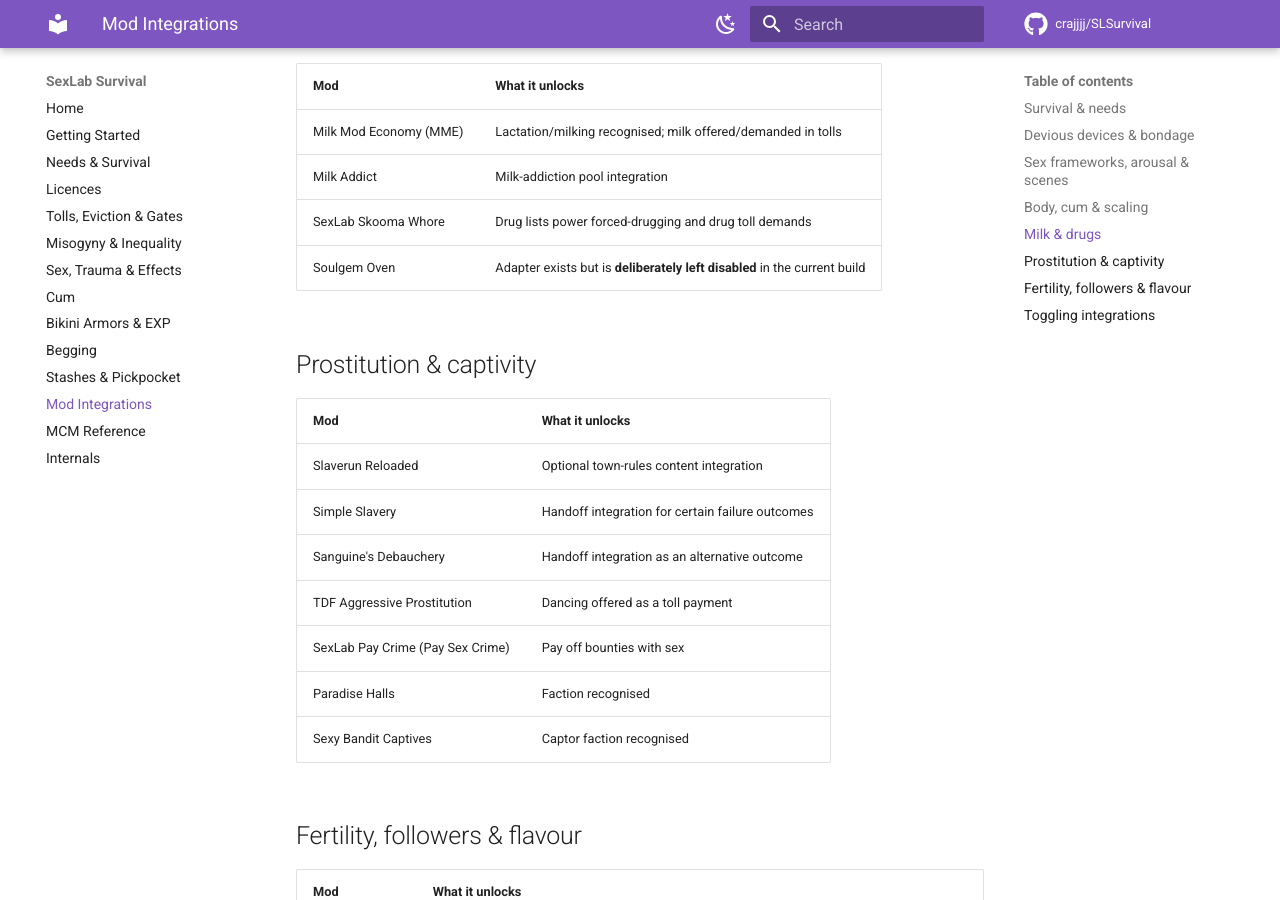
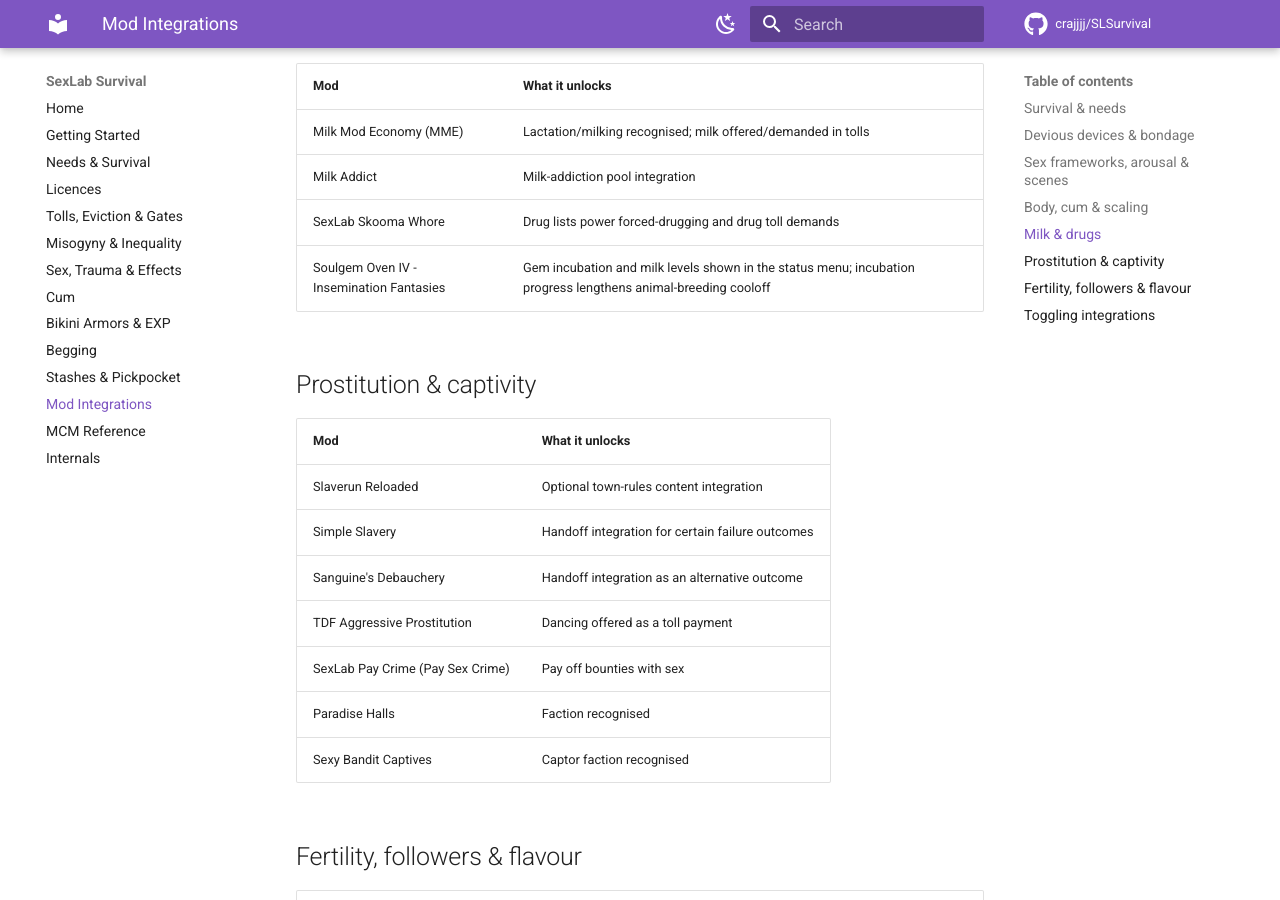
Before and after one commit to crajjjj/SLSurvival, an MkDocs documentation site: the page built from docs/players/integrations.md, in a window 1280 px wide and 900 px high, scrolled down 2281 px. Built offline with MkDocs 1.6.1 and Material for MkDocs 9.7.7, drawn with Linux system fonts in a browser that asks for light colours; comment, search, counter and statistics services are not loaded.

Commit message:
0.714: re-enable Soulgem Oven via SGO4IF faction ranks
SGO3's dcc_sgo_QuestController is gone, so the old script-cast adapter was
dead. SGO4IF publishes per-actor state as documented faction ranks - read
those instead, which also keeps its script chain out of the SLS build.

```diff
--- a/docs/players/integrations.md
+++ b/docs/players/integrations.md
@@ -57,7 +57,7 @@
 | Milk Mod Economy (MME) | Lactation/milking recognised; milk offered/demanded in tolls |
 | Milk Addict | Milk-addiction pool integration |
 | SexLab Skooma Whore | Drug lists power forced-drugging and drug toll demands |
-| Soulgem Oven | Adapter exists but is **deliberately left disabled** in the current build |
+| Soulgem Oven IV - Insemination Fantasies | Gem incubation and milk levels shown in the status menu; incubation progress lengthens animal-breeding cooloff |
 
 ## Prostitution & captivity
 
```
Also changed, not shown: 8 other files.
